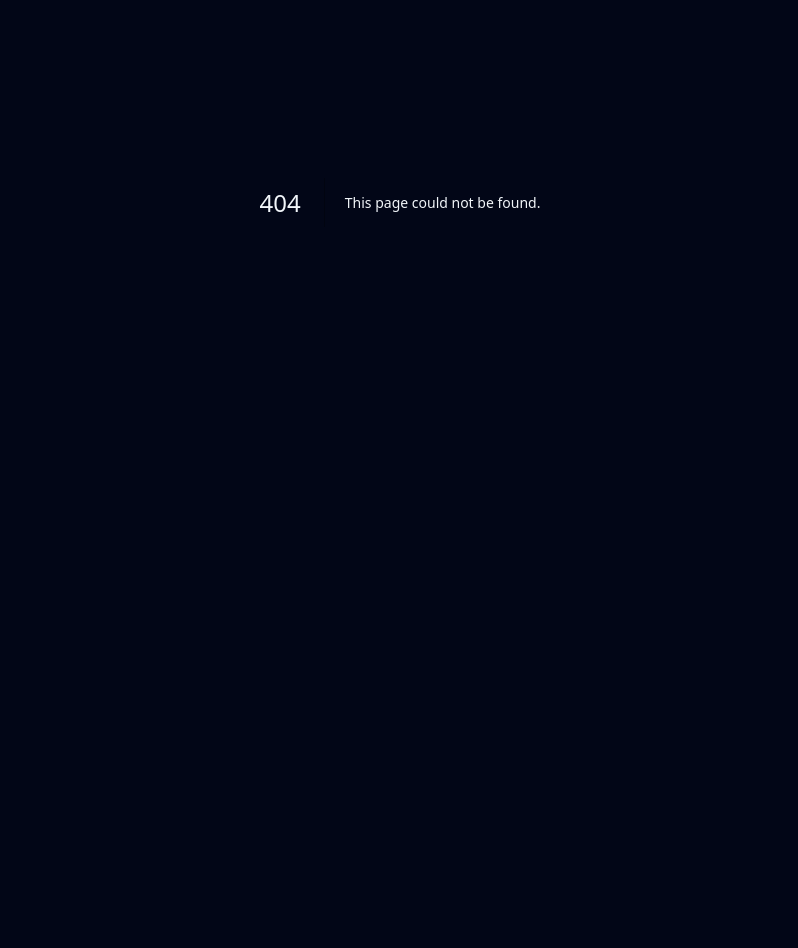
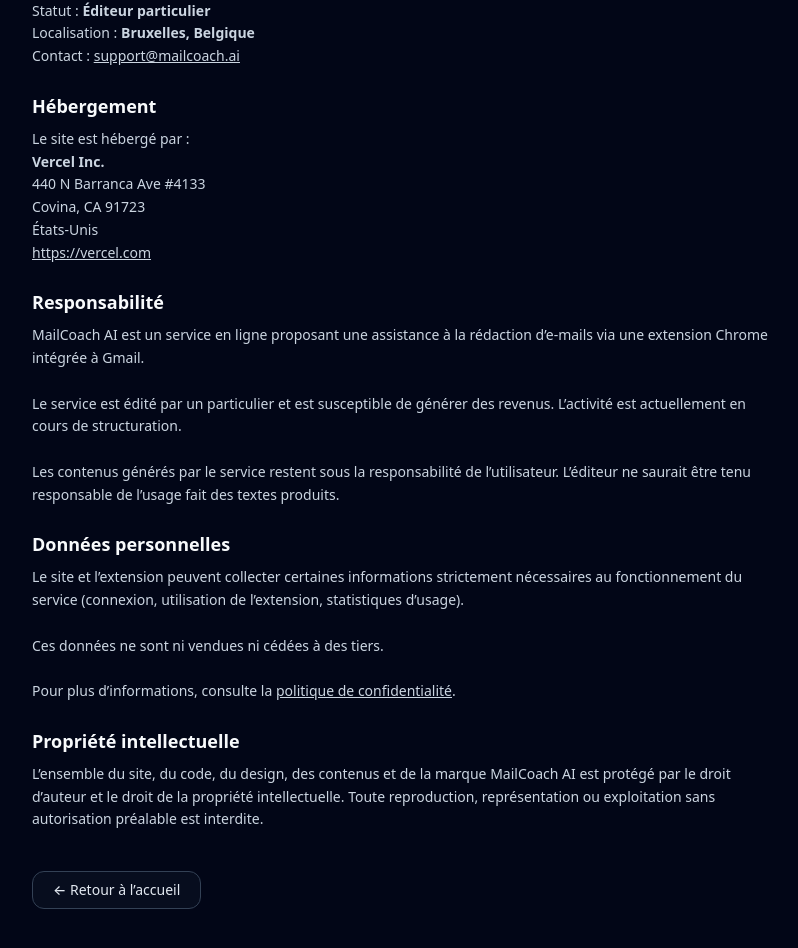
Before and after one commit to myusein01/mailcoach-ai, a Next.js app: page /legal in a window 1280 px wide. Before the commit this address had no page. Shown: the part 198-1146 px from the top of the page, without its empty margins (240-1038 px from the left). Before the commit the page ends 800 px from the top, so only its background shows below. Built offline with nearby package versions, Linux system fonts and the light colour scheme.

Commit message:
Functional version

```diff
--- /dev/null
+++ b/app/legal/page.tsx
@@ -0,0 +1,120 @@
+"use client";
+
+import Link from "next/link";
+
+export default function LegalPage() {
+  return (
+    <div className="min-h-screen bg-slate-950 text-slate-50">
+      <div className="mx-auto max-w-3xl px-4 py-12">
+        <h1 className="text-3xl font-bold mb-8">Mentions légales</h1>
+
+        {/* ÉDITEUR */}
+        <section className="mb-6">
+          <h2 className="text-lg font-semibold mb-2">Éditeur du site</h2>
+          <p className="text-sm text-slate-300 leading-relaxed">
+            <strong>MailCoach AI</strong>
+            <br />
+            Responsable du site : <strong>MailCoach AI</strong>
+            <br />
+            Statut : <strong>Éditeur particulier</strong>
+            <br />
+            Localisation : <strong>Bruxelles, Belgique</strong>
+            <br />
+            Contact :{" "}
+            <a
+              href="mailto:support@mailcoach.ai"
+              className="underline hover:text-slate-200"
+            >
+              support@mailcoach.ai
+            </a>
+          </p>
+        </section>
+
+        {/* HÉBERGEMENT */}
+        <section className="mb-6">
+          <h2 className="text-lg font-semibold mb-2">Hébergement</h2>
+          <p className="text-sm text-slate-300 leading-relaxed">
+            Le site est hébergé par :
+            <br />
+            <strong>Vercel Inc.</strong>
+            <br />
+            440 N Barranca Ave #4133
+            <br />
+            Covina, CA 91723
+            <br />
+            États-Unis
+            <br />
+            <a
+              href="https://vercel.com"
+              target="_blank"
+              rel="noopener noreferrer"
+              className="underline hover:text-slate-200"
+            >
+              https://vercel.com
+            </a>
+          </p>
+        </section>
+
+        {/* RESPONSABILITÉ */}
+        <section className="mb-6">
+          <h2 className="text-lg font-semibold mb-2">Responsabilité</h2>
+          <p className="text-sm text-slate-300 leading-relaxed">
+            MailCoach AI est un service en ligne proposant une assistance à la
+            rédaction d’e-mails via une extension Chrome intégrée à Gmail.
+            <br />
+            <br />
+            Le service est édité par un particulier et est susceptible de
+            générer des revenus. L’activité est actuellement en cours de
+            structuration.
+            <br />
+            <br />
+            Les contenus générés par le service restent sous la responsabilité
+            de l’utilisateur. L’éditeur ne saurait être tenu responsable de
+            l’usage fait des textes produits.
+          </p>
+        </section>
+
+        {/* DONNÉES PERSONNELLES */}
+        <section className="mb-6">
+          <h2 className="text-lg font-semibold mb-2">Données personnelles</h2>
+          <p className="text-sm text-slate-300 leading-relaxed">
+            Le site et l’extension peuvent collecter certaines informations
+            strictement nécessaires au fonctionnement du service (connexion,
+            utilisation de l’extension, statistiques d’usage).
+            <br />
+            <br />
+            Ces données ne sont ni vendues ni cédées à des tiers.
+            <br />
+            <br />
+            Pour plus d’informations, consulte la{" "}
+            <Link href="/privacy" className="underline hover:text-slate-200">
+              politique de confidentialité
+            </Link>
+            .
+          </p>
+        </section>
+
+        {/* PROPRIÉTÉ INTELLECTUELLE */}
+        <section className="mb-10">
+          <h2 className="text-lg font-semibold mb-2">
+            Propriété intellectuelle
+          </h2>
+          <p className="text-sm text-slate-300 leading-relaxed">
+            L’ensemble du site, du code, du design, des contenus et de la marque
+            MailCoach AI est protégé par le droit d’auteur et le droit de la
+            propriété intellectuelle. Toute reproduction, représentation ou
+            exploitation sans autorisation préalable est interdite.
+          </p>
+        </section>
+
+        {/* RETOUR */}
+        <Link
+          href="/"
+          className="inline-flex items-center justify-center rounded-xl border border-slate-700 bg-slate-900/40 px-5 py-2 text-sm font-medium text-slate-200 hover:bg-slate-900/70 transition"
+        >
+          ← Retour à l’accueil
+        </Link>
+      </div>
+    </div>
+  );
+}
--- a/components/Home.tsx
+++ b/components/Home.tsx
@@ -508,7 +508,7 @@
               </button>
 
               <button
-                onClick={() => window.open("mailto:support@mailcoach.ai", "_blank")}
+                onClick={() => setShowContact(true)}
                 className="hover:text-slate-300 transition underline underline-offset-4"
               >
                 Support
```
